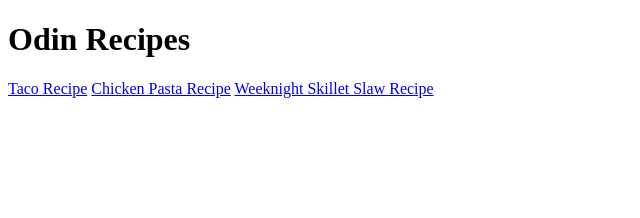
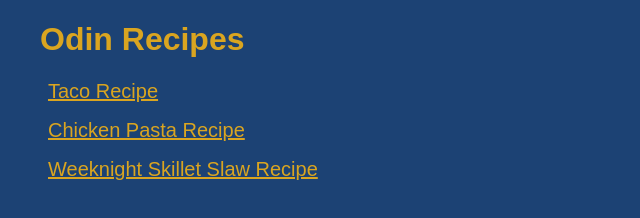
Before and after one commit to canraise/odin-recipes, a plain HTML site: page index.html in a window 1280 px wide. Shown: the whole page, without its empty margins (0-640 px from the left). Drawn offline with Linux system fonts and the light colour scheme.

Commit message:
FIX just index odin recipes

```diff
--- a/index.html
+++ b/index.html
@@ -4,11 +4,20 @@
     <meta charset="UTF-8">
     <meta name="viewport" content="width=device-width, initial-scale=1.0">
     <title>Odin Recipes</title>
+    <link rel="Stylesheet" href="style.css">
 </head>
 <body>
     <h1>Odin Recipes</h1>
-    <a href="recipes/taco.html">Taco Recipe</a>
-    <a href="recipes/chickenpasta.html">Chicken Pasta Recipe</a>
-    <a href="recipes/skilletslaw.html">Weeknight Skillet Slaw Recipe</a>
+    <ul>
+        <li>
+            <a href="recipes/taco.html">Taco Recipe</a>
+        </li>
+        <li>
+            <a href="recipes/chickenpasta.html">Chicken Pasta Recipe</a>
+        </li>
+        <li>
+            <a href="recipes/skilletslaw.html">Weeknight Skillet Slaw Recipe</a>
+        </li>
+    </ul>
 </body>
 </html>
--- /dev/null
+++ b/style.css
@@ -0,0 +1,25 @@
+* {
+    font-family: Arial, Helvetica, sans-serif;
+}
+body {
+    background-color: rgb(28, 66, 116);
+}
+h1 {
+  color:goldenrod;
+  margin-left: 1em;
+  font-size:32px;
+}
+
+a {
+  font-size:20px;
+  color:goldenrod;
+}
+a:hover,h1:hover{
+    color:aliceblue;
+}
+ul {
+  list-style: none;
+}
+li {
+  margin-bottom: 1em;
+}
```
